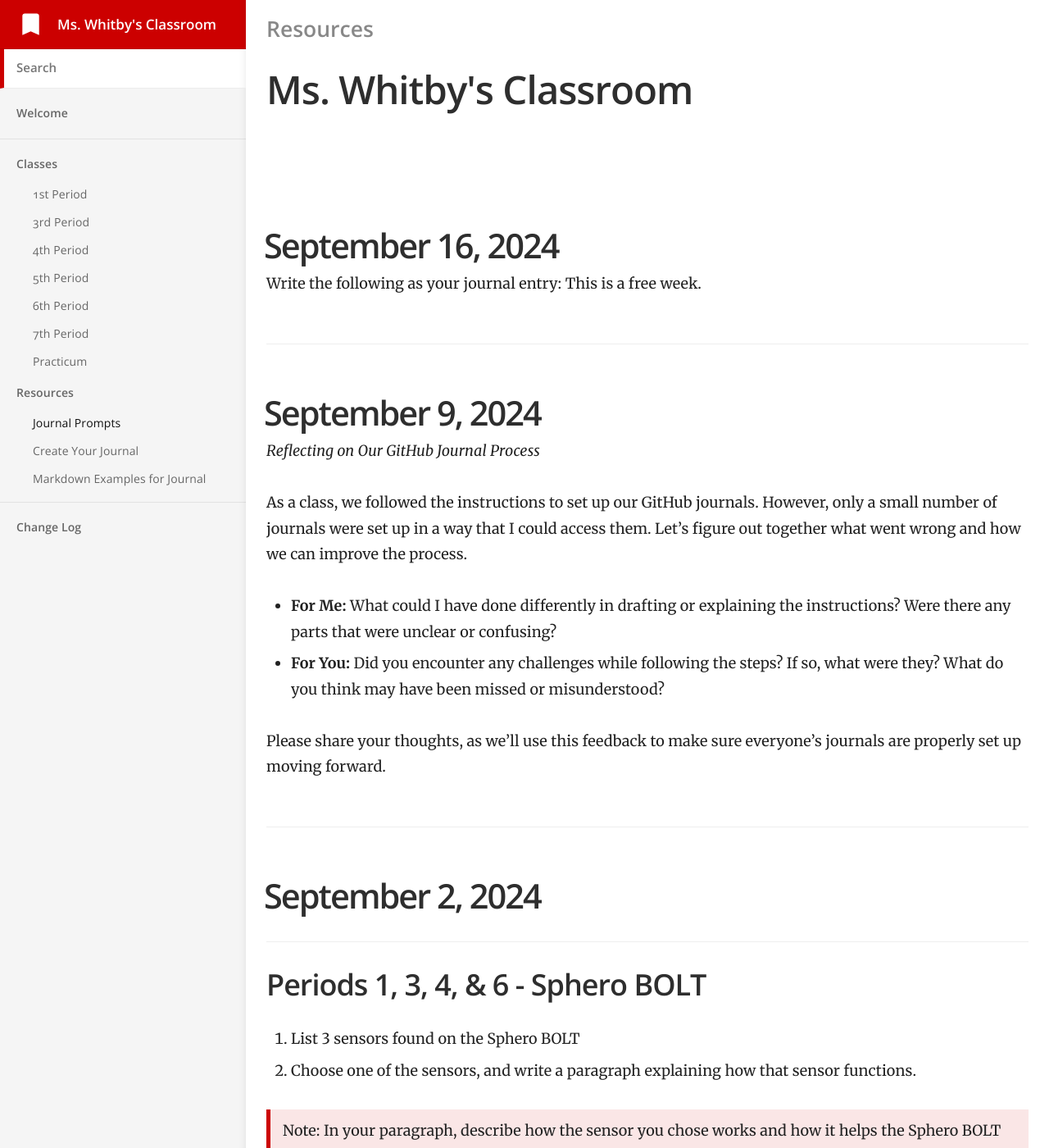
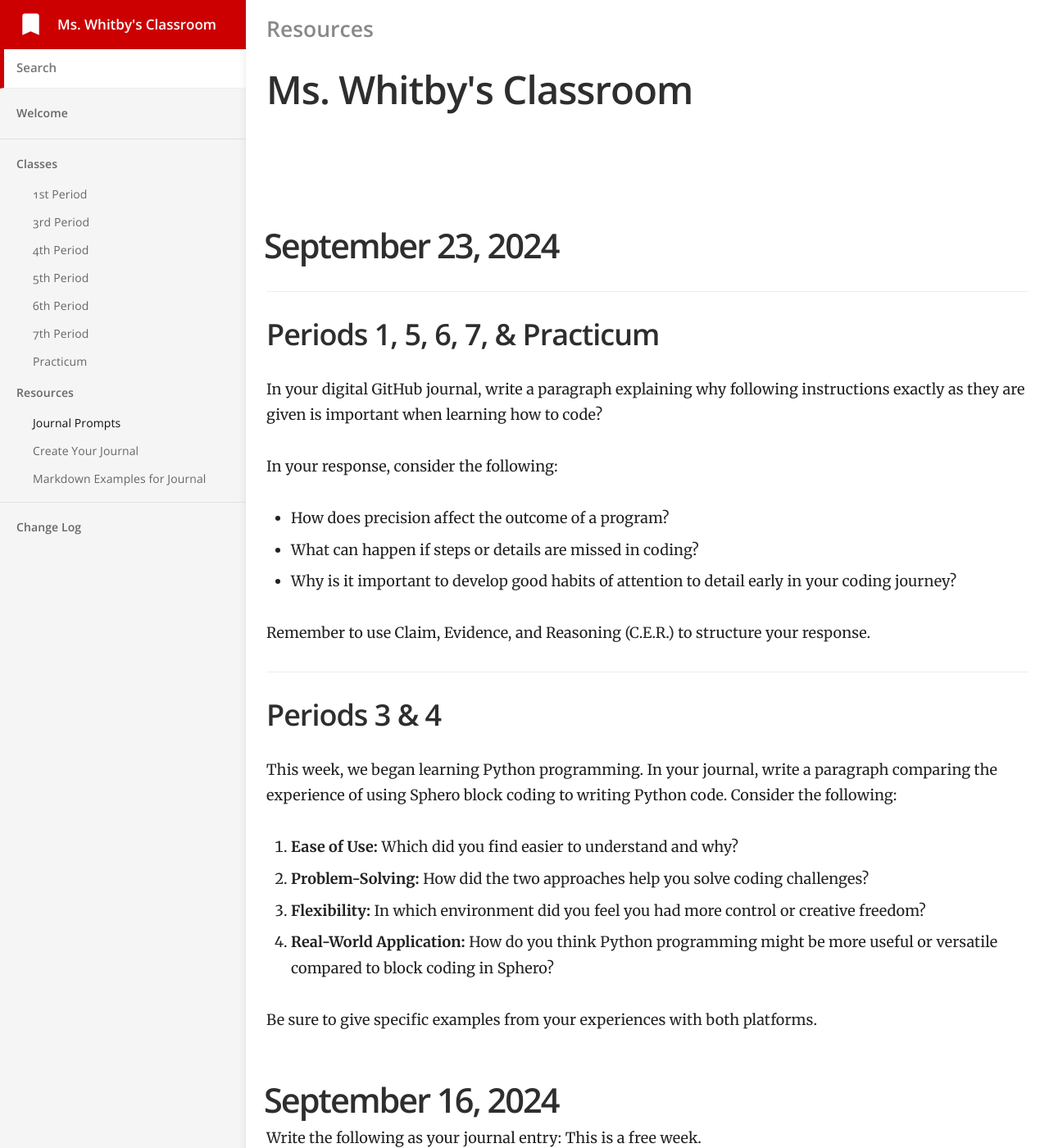
Before and after one commit to mswhitby/classroom, a Jekyll site: the page built from _docs/resources/journal.md, in a window 1280 px wide and 1400 px high. Shown: the whole window at 82% size. Built offline with Jekyll 4.4.1, drawn with Linux system fonts in a browser that asks for light colours.

Commit message:
Updated lessons

```diff
--- a/_docs/resources/journal.md
+++ b/_docs/resources/journal.md
@@ -3,6 +3,32 @@ title: Journal Prompts
 category: Resources
 order: 1
 ---
+
+# September 23, 2024
+
+## Periods 1, 5, 6, 7, & Practicum
+
+In your digital GitHub journal, write a paragraph explaining why following instructions exactly as they are given is important when learning how to code?
+
+In your response, consider the following:
+
+- How does precision affect the outcome of a program?
+- What can happen if steps or details are missed in coding?
+- Why is it important to develop good habits of attention to detail early in your coding journey?
+
+Remember to use Claim, Evidence, and Reasoning (C.E.R.) to structure your response.
+
+## Periods 3 & 4
+
+This week, we began learning Python programming. In your journal, write a paragraph comparing the experience of using Sphero block coding to writing Python code. Consider the following:
+
+1. **Ease of Use:** Which did you find easier to understand and why?
+2. **Problem-Solving:** How did the two approaches help you solve coding challenges?
+3. **Flexibility:** In which environment did you feel you had more control or creative freedom?
+4. **Real-World Application:** How do you think Python programming might be more useful or versatile compared to block coding in Sphero?
+
+Be sure to give specific examples from your experiences with both platforms.
+
 
 # September 16, 2024
 
```
